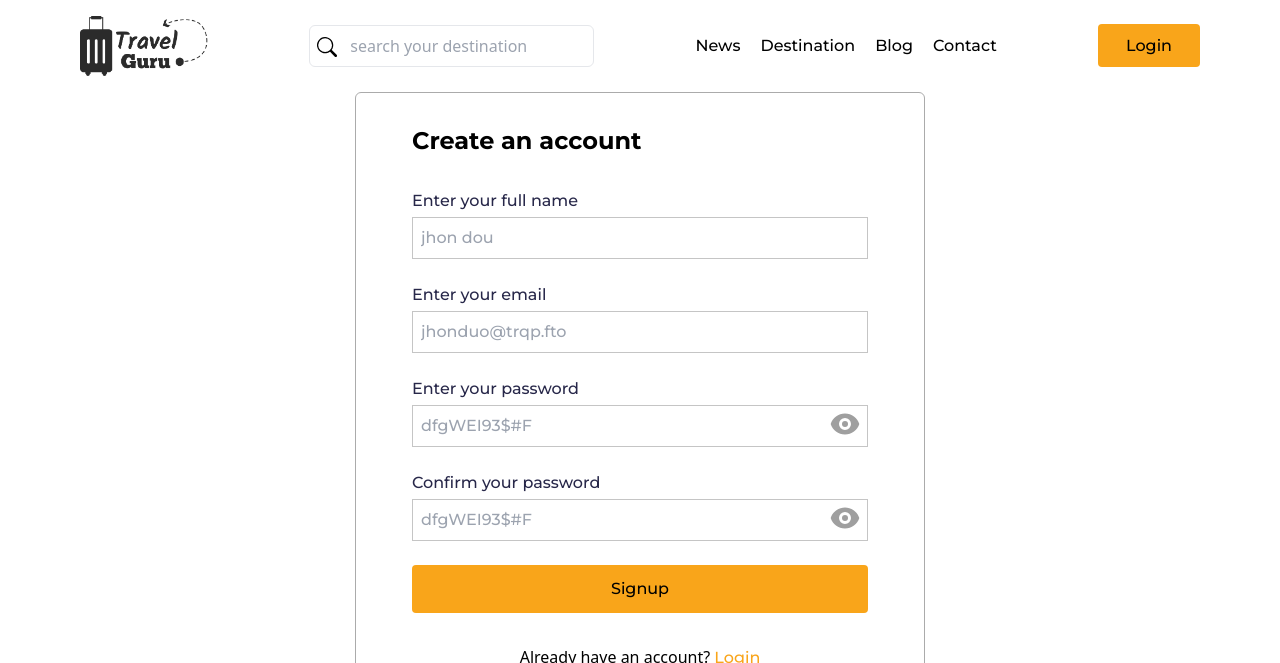
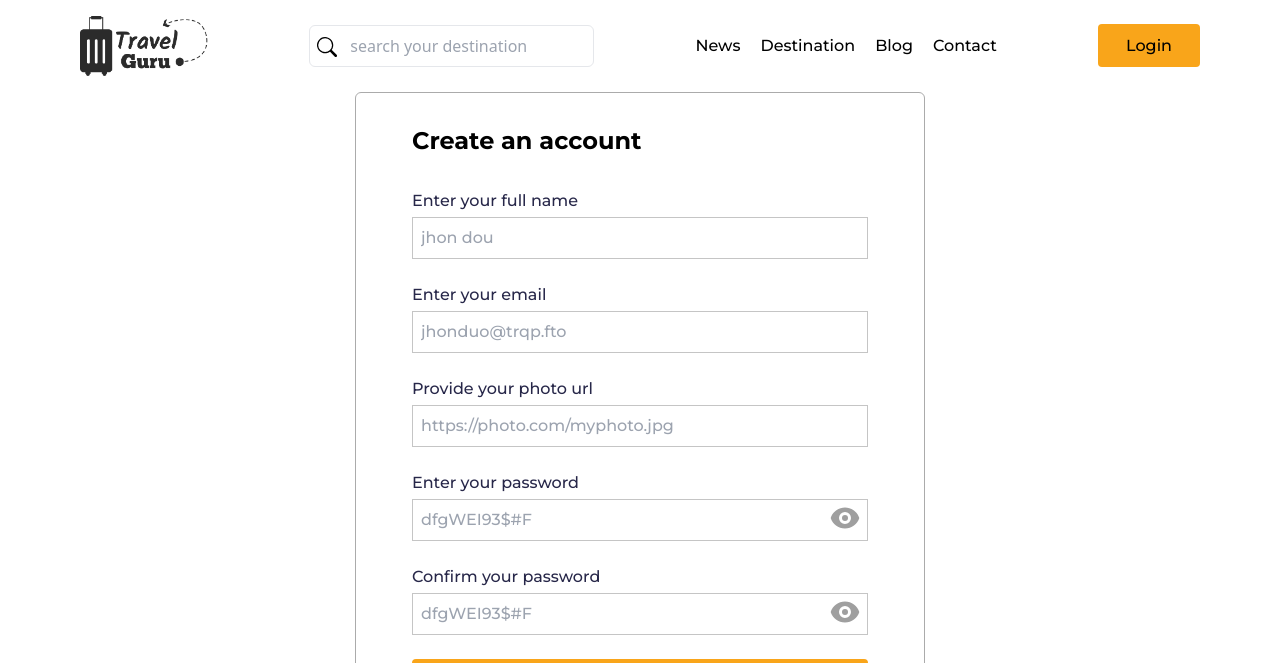
Before and after one commit to tushar-454/travel-destination-booking, a React (Vite) app: page /signup in a window 1280 px wide. Shown: the top 663 px of the page. Built offline with nearby package versions, Linux system fonts and the light colour scheme; no server answers.

Commit message:
sign in with email and password completed

```diff
--- a/src/Components/AuthProvider/AuthProvider.jsx
+++ b/src/Components/AuthProvider/AuthProvider.jsx
@@ -1,7 +1,7 @@
 import {
   GoogleAuthProvider,
+  createUserWithEmailAndPassword,
   onAuthStateChanged,
-  signInWithEmailAndPassword,
   signInWithPopup,
 } from 'firebase/auth';
 import PropTypes from 'prop-types';
@@ -21,7 +21,7 @@ const AuthProvider = ({ children }) => {
 
   const loginEmailPass = (email, password) => {
     setLoading(false);
-    return signInWithEmailAndPassword(Auth, email, password);
+    return createUserWithEmailAndPassword(Auth, email, password);
   };
 
   useEffect(() => {
--- a/src/Components/Signup/Signup.jsx
+++ b/src/Components/Signup/Signup.jsx
@@ -1,11 +1,109 @@
+/* eslint-disable no-useless-escape */
 // import PropTypes from 'prop-types'
+import { useContext, useState } from 'react';
 import { FcCellPhone } from 'react-icons/fc';
 import { Link } from 'react-router-dom';
+import { AuthContext } from '../AuthProvider/AuthProvider';
 import Button from '../UI/Button';
 import Input from '../UI/Input';
 import LoginWith from '../UI/LoginWith';
 
+const registerInit = {
+  name: '',
+  email: '',
+  photoUrl: '',
+  password: '',
+  confirmPassword: '',
+};
+
+const errorInit = {
+  name: '',
+  email: '',
+  photoUrl: '',
+  password: '',
+  confirmPassword: '',
+};
+
 const Signup = () => {
+  const [register, setRegister] = useState({ ...registerInit });
+  const [error, setError] = useState({ ...errorInit });
+  const { loginEmailPass } = useContext(AuthContext);
+
+  const handleInput = (e) => {
+    const { name, value } = e.target;
+    setRegister((prev) => ({ ...prev, [name]: value }));
+    setError((prev) => ({ ...prev, [name]: '' }));
+  };
+  const handleRegister = (e) => {
+    e.preventDefault();
+    const { name, email, photoUrl, password, confirmPassword } = register;
+    if (!name) {
+      setError((prev) => ({ ...prev, name: 'Name Required' }));
+      return;
+    } else if (name.length < 4) {
+      setError((prev) => ({
+        ...prev,
+        name: 'Name have at least 4 charecters.',
+      }));
+      return;
+    }
+    if (!email) {
+      setError((prev) => ({ ...prev, email: 'Email Required.' }));
+      return;
+    } else if (
+      !/^([a-zA-Z0-9_\-\.]+)@([a-zA-Z0-9_\-]+)(\.[a-zA-Z]{2,5}){1,2}$/.test(
+        email
+      )
+    ) {
+      setError((prev) => ({ ...prev, email: 'Email not valid !' }));
+      return;
+    }
+    if (!photoUrl) {
+      setError((prev) => ({ ...prev, photoUrl: 'Photo Url Required' }));
+      return;
+    } else if (
+      !/^https?:\/\/.*\/.*\.(png|gif|webp|jpeg|jpg)\??.*$/gim.test(photoUrl)
+    ) {
+      setError((prev) => ({ ...prev, photoUrl: 'Url not valid !' }));
+      return;
+    }
+    if (!password) {
+      setError((prev) => ({ ...prev, password: 'Password Required' }));
+      return;
+    } else if (
+      !/^(?=.*\d)(?=.*[a-z])(?=.*[A-Z])(?=.*[!@#$%^&*()_+])[0-9a-zA-Z!@#$%^&*()_+]{8,}$/.test(
+        password
+      )
+    ) {
+      setError((prev) => ({
+        ...prev,
+        password:
+          'Password must be uppercase,lowercase, number & special character mixed !',
+      }));
+      return;
+    }
+
+    if (!confirmPassword) {
+      setError((prev) => ({
+        ...prev,
+        confirmPassword: 'Confirm password Required',
+      }));
+      return;
+    } else if (password !== confirmPassword) {
+      setError((prev) => ({
+        ...prev,
+        confirmPassword: 'Confirm password and password not matched !',
+      }));
+      return;
+    }
+
+    loginEmailPass(email, password)
+      .then((user) => {
+        console.log(user);
+        setRegister({ ...registerInit });
+      })
+      .catch((error) => console.log(error.message));
+  };
   return (
     <div className='max-w-6xl mx-auto px-4'>
       <div className='w-full flex justify-center'>
@@ -18,14 +116,16 @@ const Signup = () => {
           </div>
           {/* signup form  */}
           <div className='form'>
-            <form className='space-y-6'>
+            <form className='space-y-6' onSubmit={handleRegister}>
               <Input
                 id='name'
                 label='Enter your full name'
                 name='name'
                 placeholder='jhon dou'
                 type='text'
-                error={''}
+                error={error.name}
+                value={register.name}
+                handleChange={handleInput}
               />
               <Input
                 id='email'
@@ -33,7 +133,19 @@ const Signup = () => {
                 name='email'
                 placeholder='jhonduo@trqp.fto'
                 type='email'
-                error={''}
+                error={error.email}
+                value={register.email}
+                handleChange={handleInput}
+              />
+              <Input
+                id='photoUrl'
+                label='Provide your photo url'
+                name='photoUrl'
+                placeholder='https://photo.com/myphoto.jpg'
+                type='url'
+                error={error.photoUrl}
+                value={register.photoUrl}
+                handleChange={handleInput}
               />
               <Input
                 id='password'
@@ -41,17 +153,22 @@ const Signup = () => {
                 name='password'
                 placeholder='dfgWEI93$#F'
                 type='password'
-                error={''}
                 toggle={true}
+                error={error.password}
+                value={register.password}
+                handleChange={handleInput}
               />
+
               <Input
                 id='confirmPassword'
                 label='Confirm your password'
                 name='confirmPassword'
                 placeholder='dfgWEI93$#F'
                 type='password'
-                error={''}
                 toggle={true}
+                error={error.confirmPassword}
+                value={register.confirmPassword}
+                handleChange={handleInput}
               />
 
               <Button
--- a/src/Components/UI/Input.jsx
+++ b/src/Components/UI/Input.jsx
@@ -49,7 +49,7 @@ const Input = ({
           </p>
         )}
       </div>
-      {error ?? <p className='text-red-500 italic transition'>{error}</p>}
+      {error && <p className='text-red-500 italic transition'>{error}</p>}
     </div>
   );
 };
```
